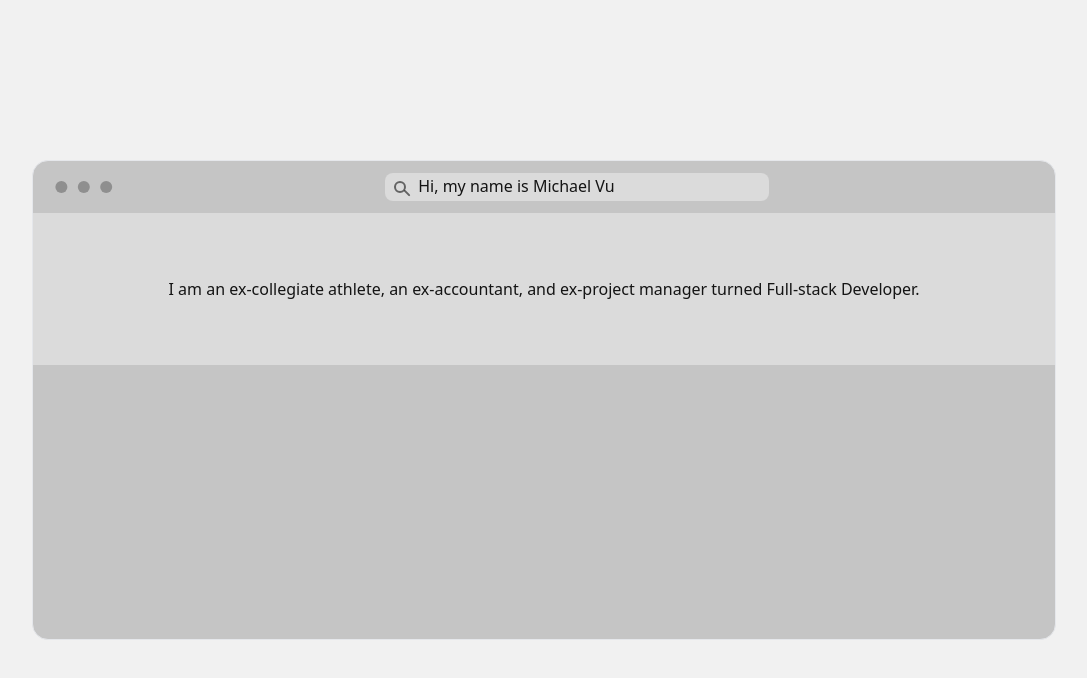
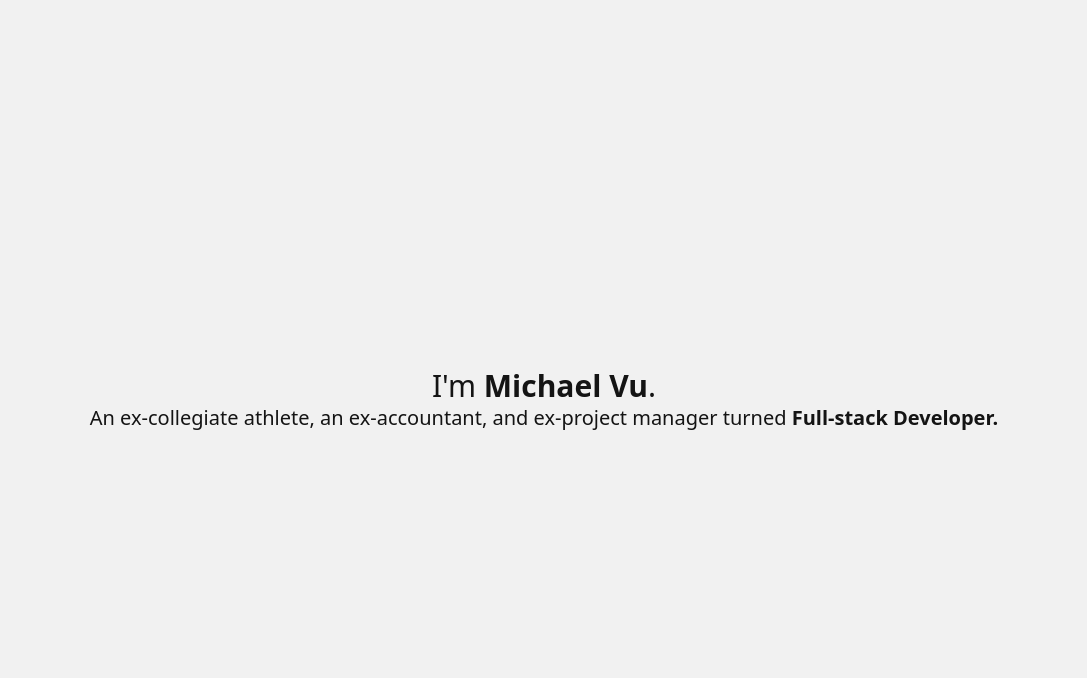
Before and after one commit to michaeltnvu/mtv.dev, a React (Vite) app: page / in a window 1280 px wide. Shown: the top 678 px of the page, without its empty margins (96-1183 px from the left). Built offline with nearby package versions, Linux system fonts and the light colour scheme.

Commit message:
removed browser mockup

```diff
--- a/src/App.jsx
+++ b/src/App.jsx
@@ -1,15 +1,13 @@
 const App = () => {
   return (
-    <div className="flex items-center justify-center h-[100vh] w-[100vw]">
-      <div className="mockup-browser border bg-base-300 w-[80vw] h-[60vh]">
-        <div className="mockup-browser-toolbar">
-          <div className="input">Hi, my name is Michael Vu</div>
-        </div>
-        <div className="flex justify-center px-4 py-16 bg-base-200">
-          I am an ex-collegiate athlete, an ex-accountant, and ex-project
-          manager turned Full-stack Developer.
-        </div>
-      </div>
+    <div className="flex flex-col items-center justify-center h-[100vh] w-[100vw]">
+      <h1 className="text-3xl">
+        I'm <span className="font-bold">Michael Vu</span>.
+      </h1>
+      <p className="text-xl">
+        An ex-collegiate athlete, an ex-accountant, and ex-project manager
+        turned <span className="font-bold">Full-stack Developer.</span>
+      </p>
     </div>
   );
 };
```
